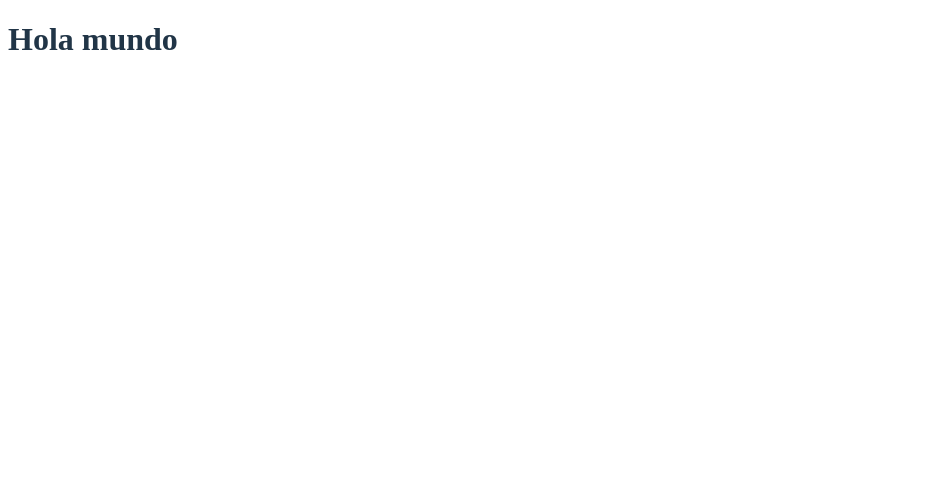
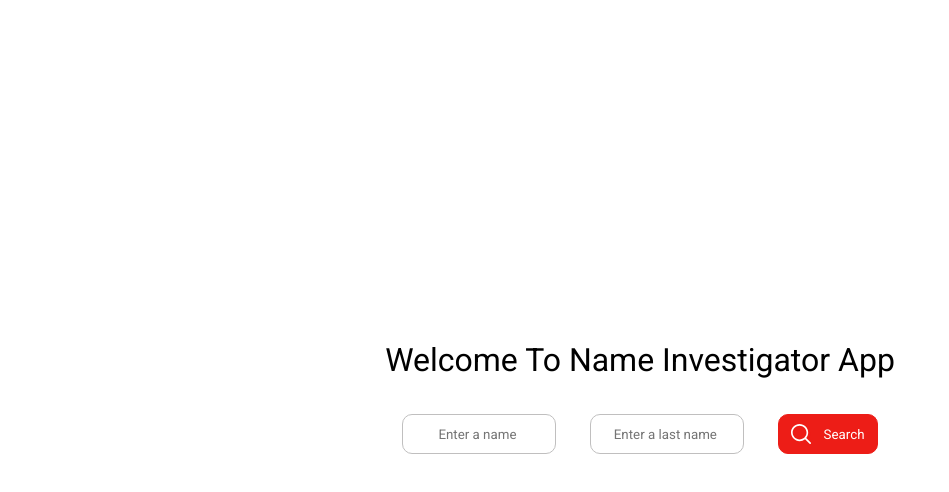
Before and after one commit to Biggyhands/NameInvestigatorApp, a React (Vite) app in the folder app/: page / in a window 1280 px wide. Shown: the top 492 px of the page, without its empty margins (0-949 px from the left). Built offline with nearby package versions, Linux system fonts and the light colour scheme.

Commit message:
initial page added
Initial page and styling coded

```diff
--- a/app/src/App.jsx
+++ b/app/src/App.jsx
@@ -1,9 +1,11 @@
-
+import { AppTitle } from "./components/appTitle";
+import { SearchBar } from "./components/SearchBar";
 
 function App() {
   return (
     <>
-      <h1>Hola mundo</h1>
+      <AppTitle />
+      <SearchBar />
     </>
   );
 }
--- /dev/null
+++ b/app/src/components/AppTitle.jsx
@@ -0,0 +1,120 @@
+import React from "react";
+
+export const AppTitle = () => {
+  return (
+    <h1 className="appTitle">
+      {" "}
+      <svg
+        width="30px"
+        height="32px"
+        viewBox="-16.56 -16.56 105.12 105.12"
+        id="emoji"
+        xmlns="http://www.w3.org/2000/svg"
+        fill="#f2f2f2"
+        stroke="#f2f2f2"
+      >
+        <g id="SVGRepo_bgCarrier" stroke-width="0"></g>
+        <g
+          id="SVGRepo_tracerCarrier"
+          stroke-linecap="round"
+          stroke-linejoin="round"
+        ></g>
+        <g id="SVGRepo_iconCarrier">
+          {" "}
+          <g id="color">
+            {" "}
+            <circle
+              cx="36"
+              cy="36"
+              r="28"
+              fill="#fafafa"
+              stroke-linecap="round"
+              stroke-linejoin="round"
+              stroke-miterlimit="10"
+              stroke-width="1.8719999999999999"
+            ></circle>{" "}
+          </g>{" "}
+          <g id="hair"></g> <g id="skin"></g> <g id="skin-shadow"></g>{" "}
+          <g id="line">
+            {" "}
+            <circle
+              cx="36"
+              cy="36"
+              r="28"
+              fill="none"
+              stroke="#000000"
+              stroke-linecap="round"
+              stroke-linejoin="round"
+              stroke-miterlimit="10"
+              stroke-width="1.8719999999999999"
+            ></circle>{" "}
+            <path
+              fill="none"
+              stroke="#000000"
+              stroke-linecap="round"
+              stroke-linejoin="round"
+              stroke-miterlimit="10"
+              stroke-width="1.8719999999999999"
+              d="M36,8v56c-8.5604,0-15.5-12.536-15.5-28S27.4396,8,36,8c8.5604,0,15.5,12.536,15.5,28S44.5604,64,36,64"
+            ></path>{" "}
+            <path
+              fill="none"
+              stroke="#000000"
+              stroke-linecap="round"
+              stroke-linejoin="round"
+              stroke-miterlimit="10"
+              stroke-width="1.8719999999999999"
+              d="M8,36"
+            ></path>{" "}
+            <path
+              fill="none"
+              stroke="#000000"
+              stroke-linecap="round"
+              stroke-linejoin="round"
+              stroke-miterlimit="10"
+              stroke-width="1.8719999999999999"
+              d="M64,36"
+            ></path>{" "}
+            <line
+              x1="64"
+              x2="8"
+              y1="36"
+              y2="36"
+              fill="none"
+              stroke="#000000"
+              stroke-linecap="round"
+              stroke-linejoin="round"
+              stroke-miterlimit="10"
+              stroke-width="1.8719999999999999"
+            ></line>{" "}
+            <line
+              x1="60"
+              x2="12"
+              y1="22"
+              y2="22"
+              fill="none"
+              stroke="#000000"
+              stroke-linecap="round"
+              stroke-linejoin="round"
+              stroke-miterlimit="10"
+              stroke-width="1.8719999999999999"
+            ></line>{" "}
+            <line
+              x1="60"
+              x2="12"
+              y1="50"
+              y2="50"
+              fill="none"
+              stroke="#000000"
+              stroke-linecap="round"
+              stroke-linejoin="round"
+              stroke-miterlimit="10"
+              stroke-width="1.8719999999999999"
+            ></line>{" "}
+          </g>{" "}
+        </g>
+      </svg>{" "}
+      Welcome To Name Investigator App
+    </h1>
+  );
+};
--- /dev/null
+++ b/app/src/components/SearchBar.jsx
@@ -0,0 +1,47 @@
+import React from "react";
+
+export const SearchBar = () => {
+  return (
+    <div className="searchBarContainer">
+      <input
+        className="SearchBarInput"
+        type="text"
+        placeholder="Enter a name "
+      />
+      <input
+        className="SearchBarInput"
+        type="text"
+        placeholder="Enter a last name "
+      />
+      <button>
+        <svg
+          height="20px"
+          width="20px"
+          version="1.1"
+          id="Capa_1"
+          xmlns="http://www.w3.org/2000/svg"
+          xmlns:xlink="http://www.w3.org/1999/xlink"
+          viewBox="0 0 490.4 490.4"
+          xml:space="preserve"
+        >
+          <g id="SVGRepo_bgCarrier" stroke-width="0"></g>
+          <g
+            id="SVGRepo_tracerCarrier"
+            stroke-linecap="round"
+            stroke-linejoin="round"
+          ></g>
+          <g id="SVGRepo_iconCarrier">
+            <g>
+              <circle cx="245" cy="245" r="230" fill="#ed1d17" />
+              <path
+                fill="#ffffff"
+                d="M484.1,454.796l-110.5-110.6c29.8-36.3,47.6-82.8,47.6-133.4c0-116.3-94.3-210.6-210.6-210.6S0,94.496,0,210.796 s94.3,210.6,210.6,210.6c50.8,0,97.4-18,133.8-48l110.5,110.5c12.9,11.8,25,4.2,29.2,0C492.5,475.596,492.5,463.096,484.1,454.796z M41.1,210.796c0-93.6,75.9-169.5,169.5-169.5s169.6,75.9,169.6,169.5s-75.9,169.5-169.5,169.5S41.1,304.396,41.1,210.796z"
+              />
+            </g>
+          </g>
+        </svg>
+        Search
+      </button>
+    </div>
+  );
+};
--- a/app/src/index.css
+++ b/app/src/index.css
@@ -8,15 +8,84 @@
   --secondary-red-color: #f2cfce; /* Variable para el color rojo primario - boton no seleccionado */
 }
 
-@media (prefers-color-scheme: light) {
-  :root {
-    color: #213547;
-    background-color: #ffffff;
-  }
-  a:hover {
-    color: #747bff;
-  }
-  button {
-    background-color: #f9f9f9;
-  }
+/*Reset Properties*/
+* {
+  color: var(--text-color);
+  font-family: var(--font-primary);
+  background-color: var(--background-color);
+  margin: 0;
+  padding: 0;
+  box-sizing: border-box;
 }
+
+body {
+  min-height: 100vh;
+  min-width: 100vw;
+  display: flex;
+  justify-content: center;
+  align-items: center;
+}
+
+/* Title styling*/
+.appTitle {
+  font-weight: 400;
+  padding-bottom: 30px;
+}
+
+.appTitle svg {
+  display: none;
+}
+
+/* Search Bar styling*/
+.searchBarContainer {
+  height: 50px;
+  width: auto;
+  display: flex;
+  justify-content: space-around;
+  align-items: center;
+}
+
+.searchBarContainer input {
+  width: auto;
+  height: 40px;
+  border-radius: 10px;
+  border: 1px solid rgb(192, 191, 191);
+  text-align: center;
+}
+
+.searchBarContainer button {
+  width: 100px;
+  height: 40px;
+  border: 1px solid var(--primary-red-color);
+  border-radius: 10px;
+  background-color: var(--primary-red-color);
+  color: white;
+  display: flex;
+  justify-content: space-evenly;
+  align-items: center;
+}
+
+.searchBarContainer button svg {
+  background-color: #ed1d17;
+}
+
+.searchBarContainer input:hover {
+  cursor: pointer;
+  border-color: rgb(146, 146, 146);
+  transition: box-shadow 0.3s ease;
+  box-shadow: 0 0 8px rgba(0, 0, 0, 0.3);
+}
+
+.searchBarContainer input:active {
+  border-color: rgb(146, 146, 146);
+}
+
+.searchBarContainer button:hover {
+  cursor: pointer;
+}
+
+.searchBarContainer button:active {
+  background-color: #ed1d17;
+  box-shadow: 0 5px #a3a3a3;
+  transform: translateY(4px);
+}
```
Also changed, not shown: app/src/hooks/useForm.js (renamed from app/src/utils/useForm.js), 1 other file (tests, documents, lock files or other folders).
